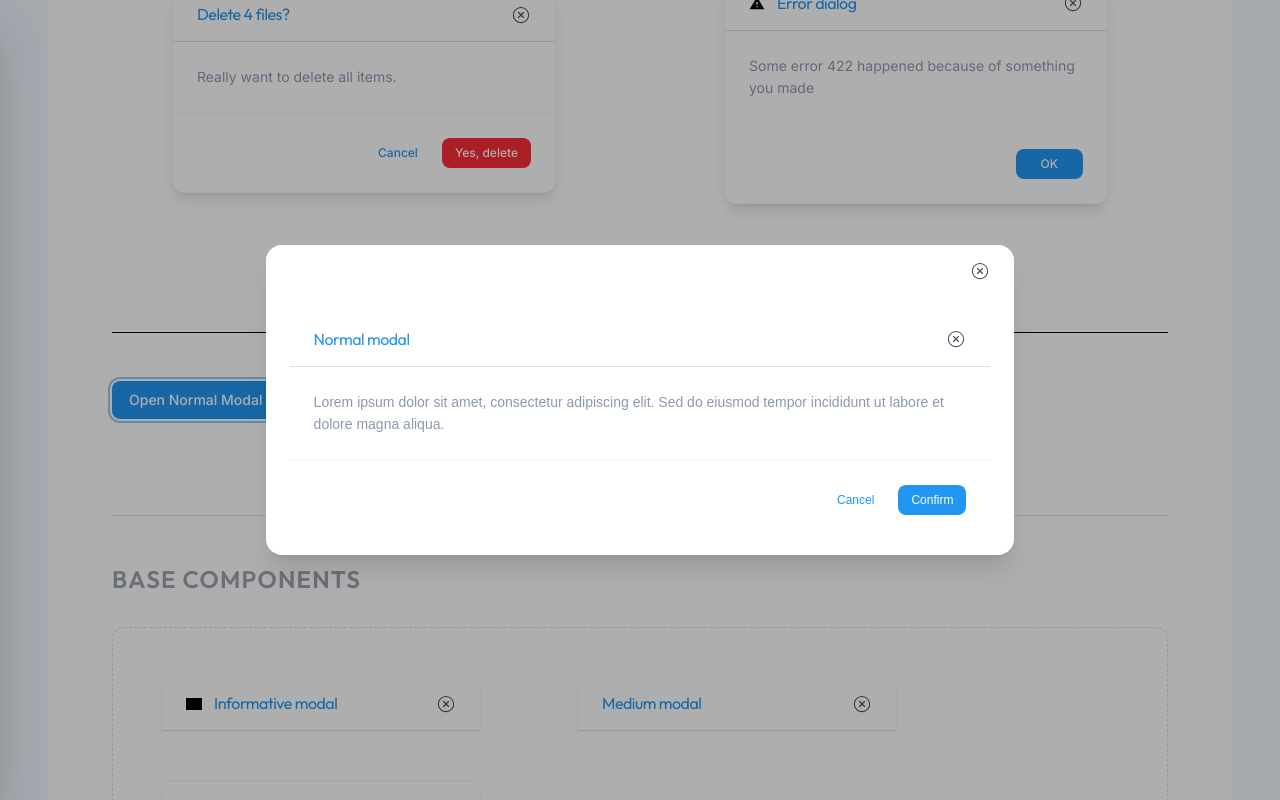
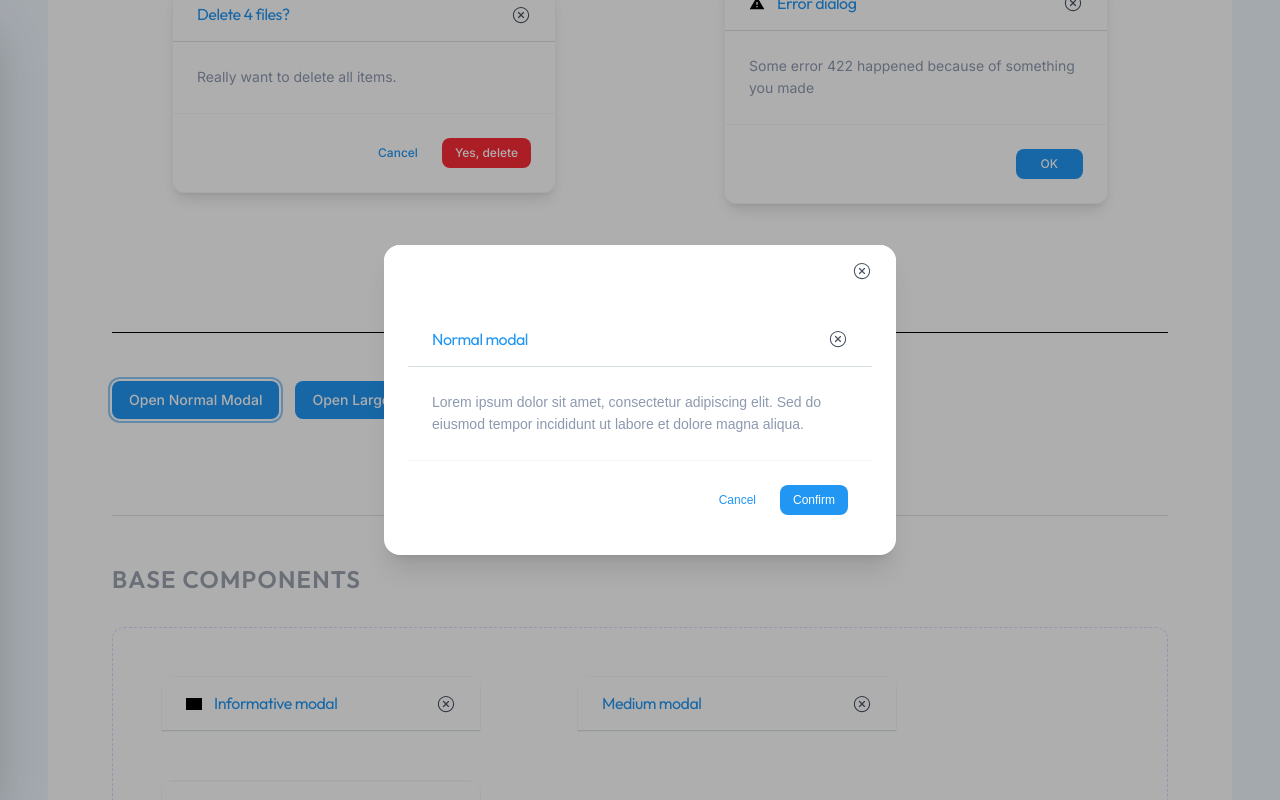
Before and after one commit to G0dgood/people_store_admin, a Next.js app: page /modals in a window 1280 px wide. Both pictures are taken after a click on the button "Open Normal Modal". Shown: the part 762-1562 px from the top of the page. Built offline with nearby package versions, Linux system fonts and the light colour scheme; grey boxes are pictures that could not be loaded.

Commit message:
feat: add normal and large size options to Modal component

```diff
--- a/app/components/Modal/Modal.tsx
+++ b/app/components/Modal/Modal.tsx
@@ -9,7 +9,7 @@ interface ModalProps {
   onClose: () => void;
   title?: string;
   children: React.ReactNode;
-  size?: "sm" | "md" | "lg" | "xl";
+  size?: "sm" | "md" | "lg" | "xl" | "normal" | "large";
   footer?: React.ReactNode;
   className?: string;
   hideHeaderBorder?: boolean;
@@ -45,6 +45,8 @@ export default function Modal({
     md: "max-w-lg",
     lg: "max-w-2xl",
     xl: "max-w-4xl",
+    normal: "max-w-lg",
+    large: "max-w-2xl",
   };
 
   const modalContent = (
```
